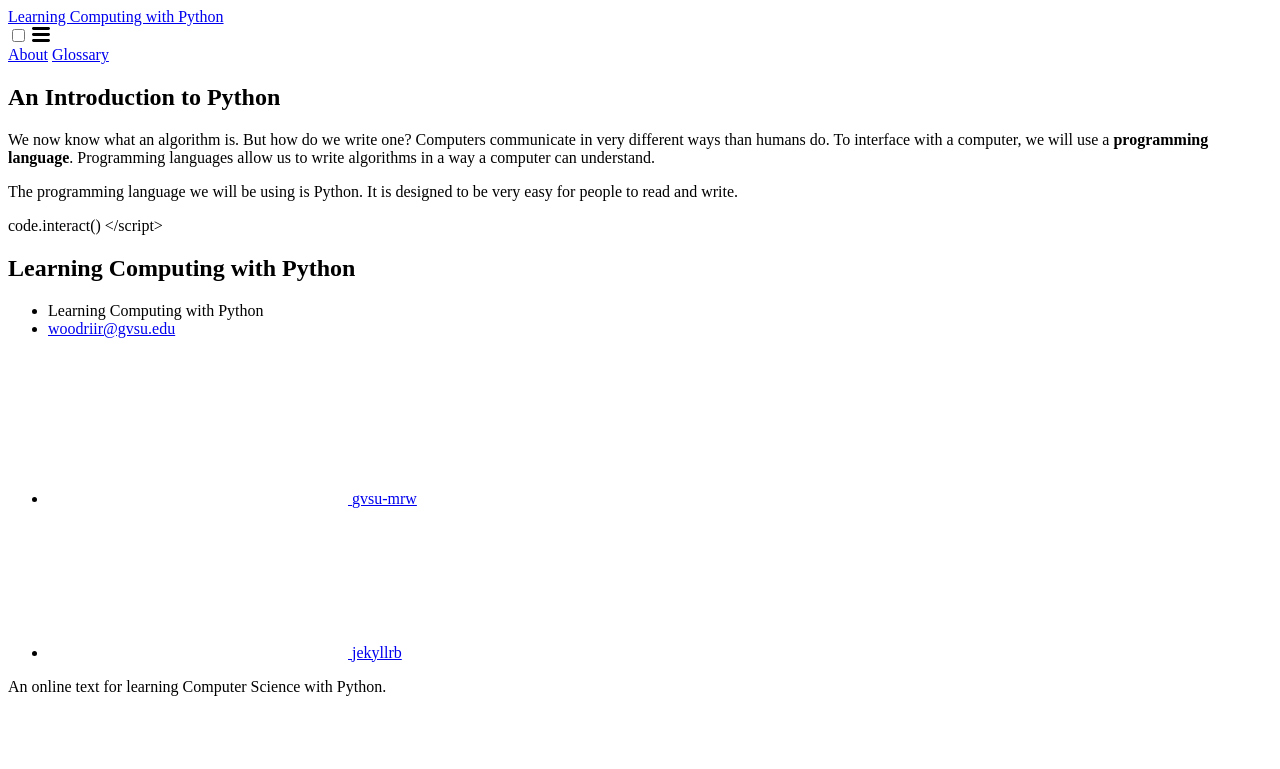
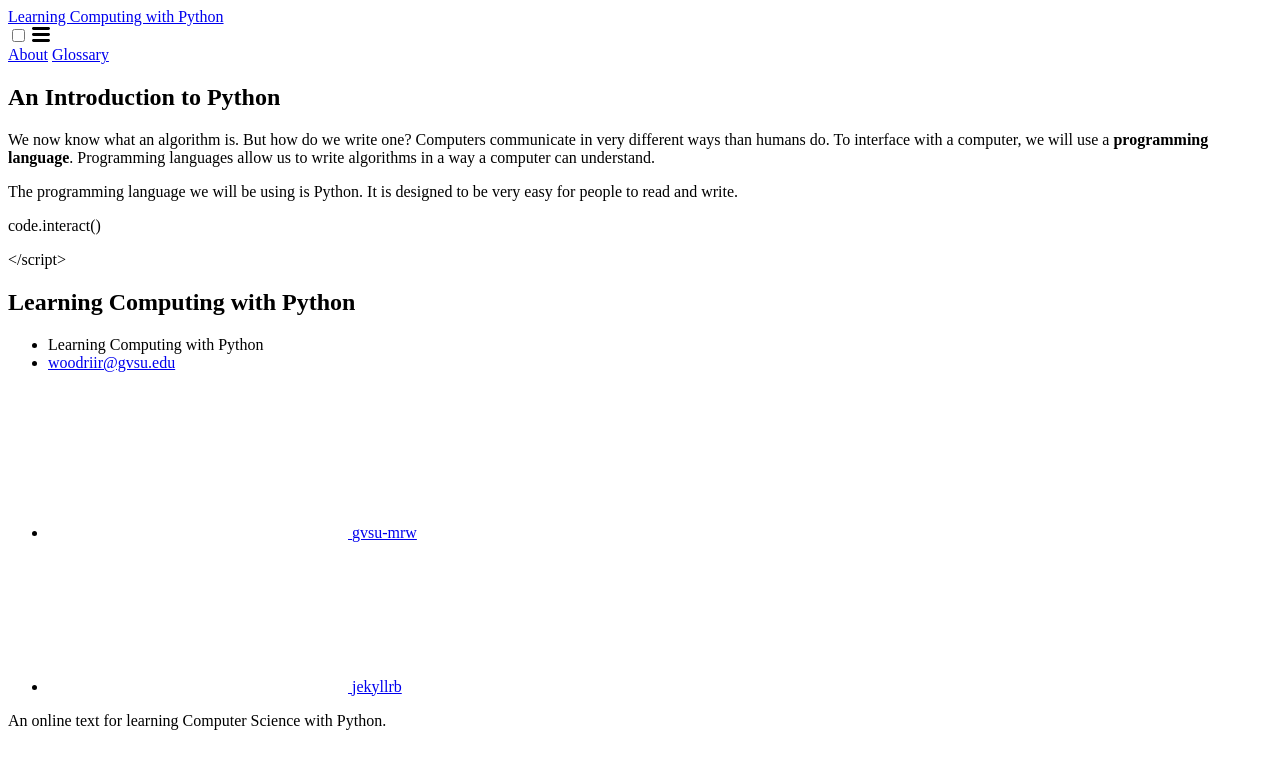
Before and after one commit to gvsu-mrw/cs_text, a Jekyll site: the page docs/intro-to-python/index.html, which Jekyll copies as it is, in a window 1280 px wide. Shown: the top 769 px of the page. Built offline with Jekyll 4.4.1, drawn with Linux system fonts in a browser that asks for light colours; a script that is not in the unit is left out.

Commit message:
Still working with term.

```diff
--- a/docs/feed.xml
+++ b/docs/feed.xml
@@ -1 +1 @@
-<?xml version="1.0" encoding="utf-8"?><feed xmlns="http://www.w3.org/2005/Atom" ><generator uri="https://jekyllrb.com/" version="4.4.1">Jekyll</generator><link href="https://gvsu-mrw.github.io/cs_text/feed.xml" rel="self" type="application/atom+xml" /><link href="https://gvsu-mrw.github.io/cs_text/" rel="alternate" type="text/html" /><updated>2025-08-10T18:54:35-04:00</updated><id>https://gvsu-mrw.github.io/cs_text/feed.xml</id><title type="html">Learning Computing with Python</title><subtitle>An online text for learning Computer Science with Python.</subtitle></feed>
+<?xml version="1.0" encoding="utf-8"?><feed xmlns="http://www.w3.org/2005/Atom" ><generator uri="https://jekyllrb.com/" version="4.4.1">Jekyll</generator><link href="https://gvsu-mrw.github.io/cs_text/feed.xml" rel="self" type="application/atom+xml" /><link href="https://gvsu-mrw.github.io/cs_text/" rel="alternate" type="text/html" /><updated>2025-08-10T18:56:08-04:00</updated><id>https://gvsu-mrw.github.io/cs_text/feed.xml</id><title type="html">Learning Computing with Python</title><subtitle>An online text for learning Computer Science with Python.</subtitle></feed>
--- a/docs/intro-to-python/index.html
+++ b/docs/intro-to-python/index.html
@@ -70,8 +70,9 @@
 <script type="py" terminal="" worker="">
 import code</script></p>
 
-<p>code.interact()
-&lt;/script&gt;</p>
+<p>code.interact()</p>
+
+<p>&lt;/script&gt;</p>
 
   </div>
 
--- a/pages/intro-to-python.markdown
+++ b/pages/intro-to-python.markdown
@@ -12,4 +12,5 @@
 import code
 
 code.interact()
+
 </script>
```
